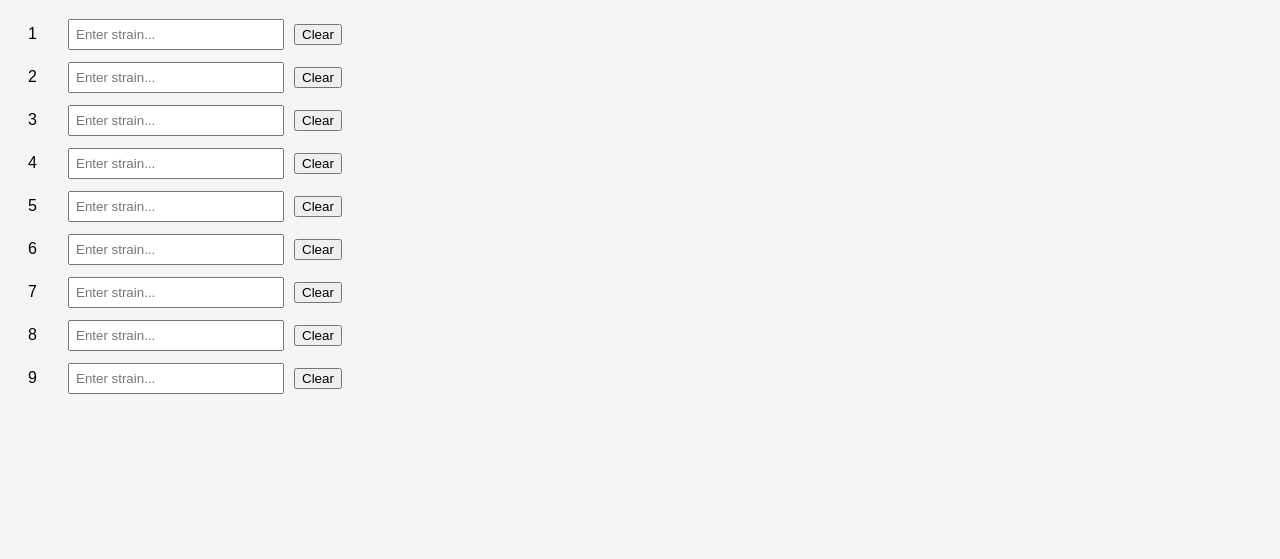
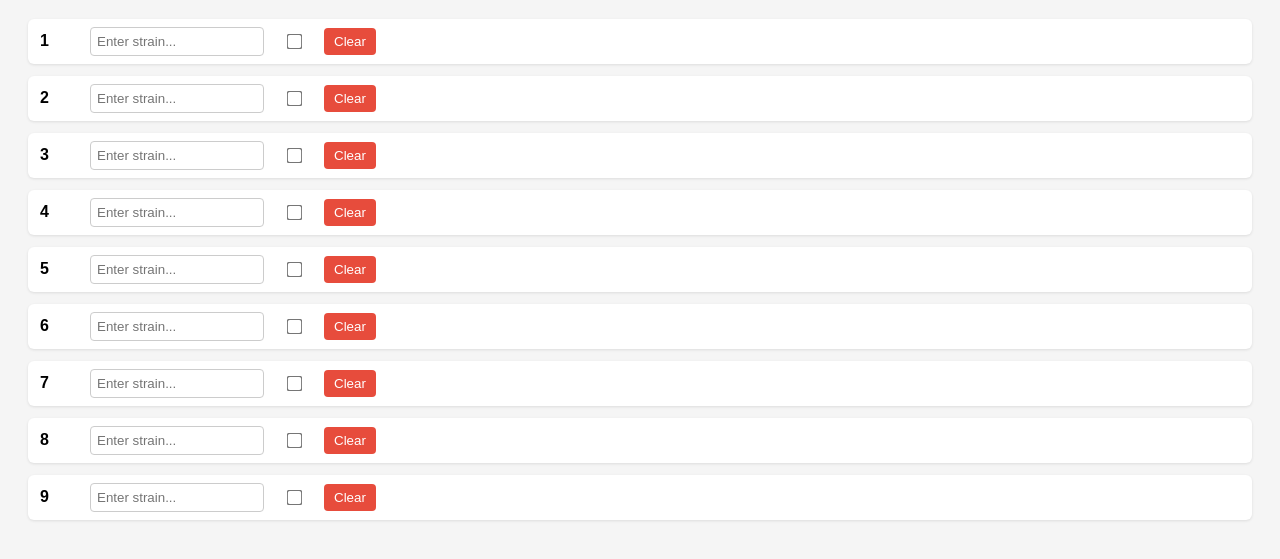
Before and after one commit to bsaltz22/capsule-tracker, a plain HTML site: page index.html in a window 1280 px wide. Shown: the part 89-648 px from the top of the page. Drawn offline with Linux system fonts and the light colour scheme.

Commit message:
Update index.html

```diff
--- a/index.html
+++ b/index.html
@@ -15,14 +15,38 @@
     }
     .capsule {
       margin-bottom: 12px;
+      background: #fff;
+      padding: 8px 12px;
+      border-radius: 6px;
+      box-shadow: 0 1px 3px rgba(0,0,0,0.1);
+      display: flex;
+      align-items: center;
+      gap: 20px;
     }
     label {
-      display: inline-block;
-      width: 40px;
+      width: 30px;
+      font-weight: bold;
     }
-    input {
-      width: 200px;
+    input[type="text"] {
+      flex: none;
+      width: 160px;
       padding: 6px;
+      border: 1px solid #ccc;
+      border-radius: 4px;
+    }
+    input[type="checkbox"] {
+      transform: scale(1.2);
+    }
+    button {
+      padding: 6px 10px;
+      border: none;
+      border-radius: 4px;
+      background: #e74c3c;
+      color: white;
+      cursor: pointer;
+    }
+    button:hover {
+      background: #c0392b;
     }
   </style>
 </head>
@@ -47,20 +71,28 @@ for (let i = 1; i <= 9; i++) {
         localStorage.setItem('capsule_' + i, input.value);
       });
 
+      const checkbox = document.createElement('input');
+      checkbox.type = 'checkbox';
+      checkbox.checked = localStorage.getItem('capsule_done_' + i) === 'true';
+      checkbox.addEventListener('change', () => {
+        localStorage.setItem('capsule_done_' + i, checkbox.checked);
+      });
+
       const button = document.createElement('button');
       button.textContent = 'Clear';
-  button.style.marginLeft = '10px';
       button.addEventListener('click', () => {
         input.value = '';
+        checkbox.checked = false;
         localStorage.removeItem('capsule_' + i);
+        localStorage.setItem('capsule_done_' + i, false);
       });
 
       div.appendChild(label);
       div.appendChild(input);
+      div.appendChild(checkbox);
       div.appendChild(button);
       container.appendChild(div);
     }
-
   </script>
 </body>
 </html>
```
Lines whose indentation alone changed are shown as unchanged.
